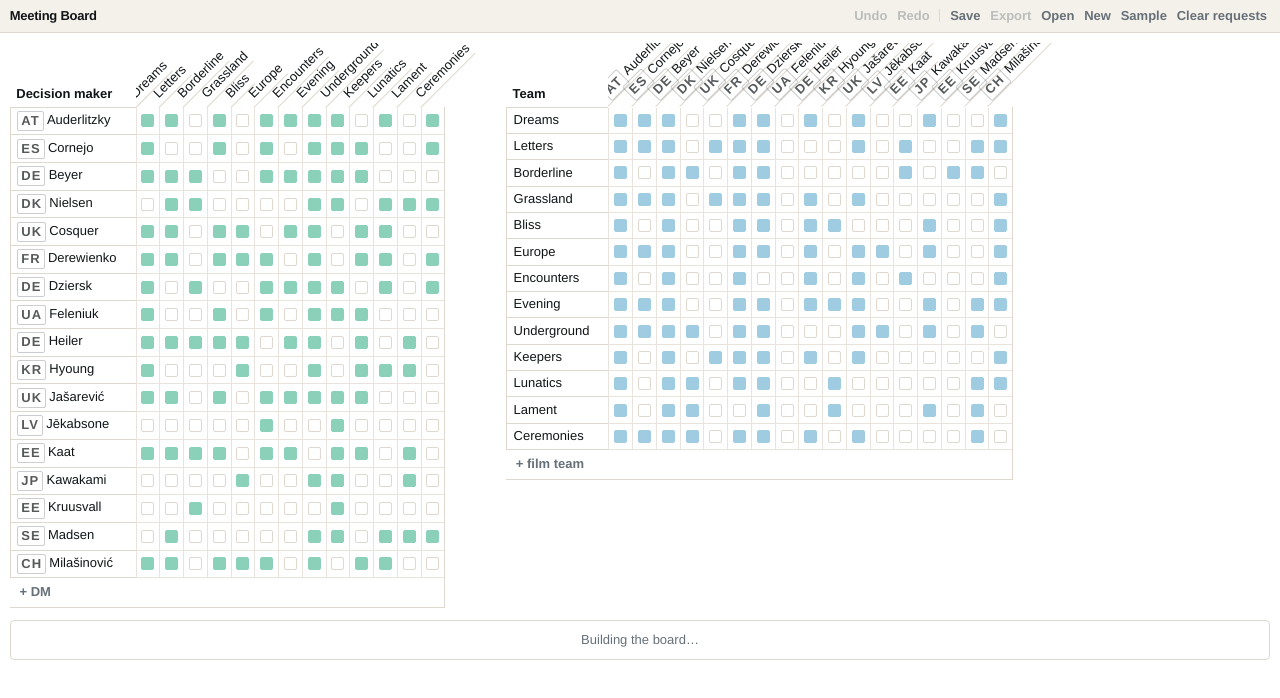
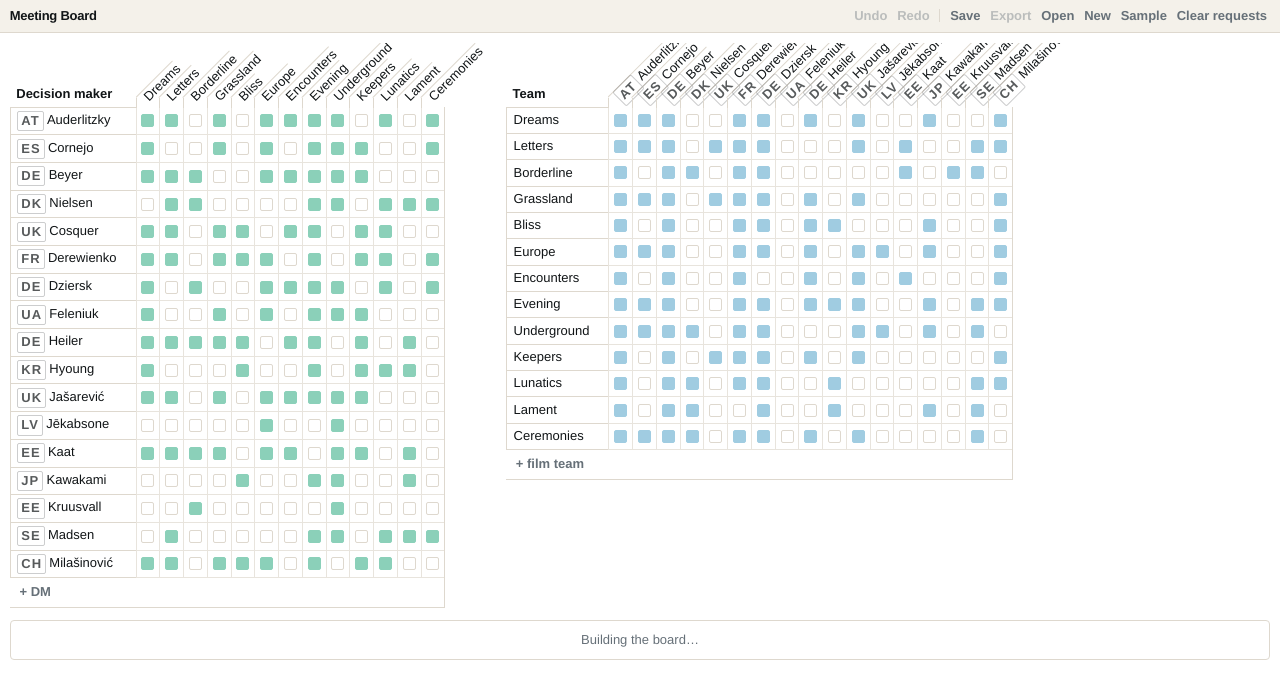
Before and after one commit to mbrock/seadocs, a React (Vite) app: page / in a window 1280 px wide. Shown: the top 698 px of the page. Built offline with nearby package versions, Linux system fonts and the light colour scheme.

Commit message:
Place matrix labels below guides
Co-authored-by: Mikael Brockman <mikael@brockman.se>

```diff
--- a/src/components/SetupPanel.tsx
+++ b/src/components/SetupPanel.tsx
@@ -119,8 +119,11 @@ function RequestMatrix({
               </th>
               {columns.map((person) => (
                 <th key={person.id} className="relative h-20 w-7 min-w-7 overflow-visible p-0 align-bottom font-normal">
-                  <span className="absolute bottom-0 left-0 inline-flex origin-bottom-left -rotate-45 items-center border-b border-rule pl-2 whitespace-nowrap">
-                    <Name person={person} display={names.get(person.id)} variant="code" />
+                  <span aria-hidden="true" className="absolute bottom-0 left-0 h-3 border-l border-rule" />
+                  <span className="absolute bottom-3 left-0 inline-flex origin-bottom-left -rotate-45 items-center border-b border-rule whitespace-nowrap">
+                    <span className="inline-flex translate-y-full pl-2">
+                      <Name person={person} display={names.get(person.id)} variant="code" />
+                    </span>
                   </span>
                 </th>
               ))}
```
